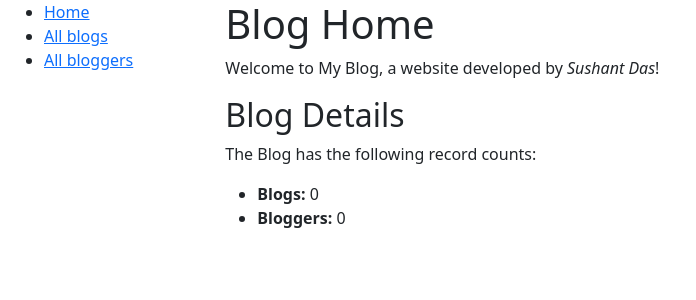
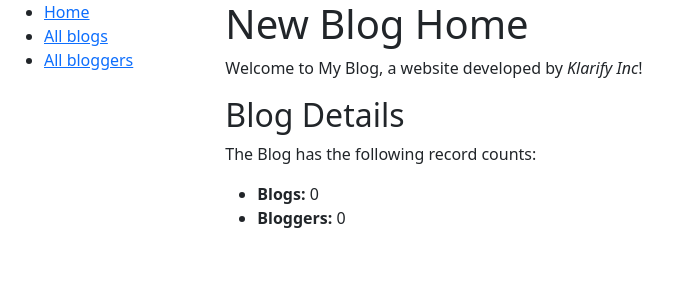
Before and after one commit to klarify-tech/django_blog, a Django app: page /blog/ in a window 1280 px wide. Shown: the top 300 px of the page, without its empty margins (0-696 px from the left). Run offline with Django 4.2, Linux system fonts and the light colour scheme; data that the repository does not hold is empty.

Commit message:
mac changes

```diff
--- a/myblog/blog/templates/index.html
+++ b/myblog/blog/templates/index.html
@@ -3,8 +3,8 @@
 <link rel="stylesheet" href="{% static 'css/styles.css' %}">
 
 {% block content %}
-  <h1>Blog Home</h1>
-  <p>Welcome to My Blog, a website developed by <em>Sushant Das</em>!</p>
+  <h1>New Blog Home</h1>
+  <p>Welcome to My Blog, a website developed by <em>Klarify Inc</em>!</p>
   <h2>Blog Details</h2>
   <p>The Blog has the following record counts:</p>
   <ul>
```
Also changed, not shown: myblog/blog/migrations/0002_alter_blog_category.py (added).
